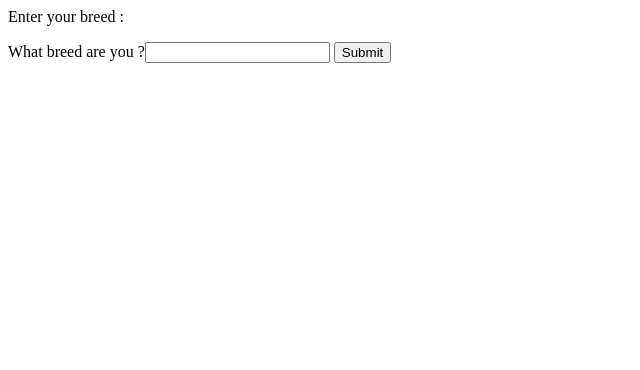
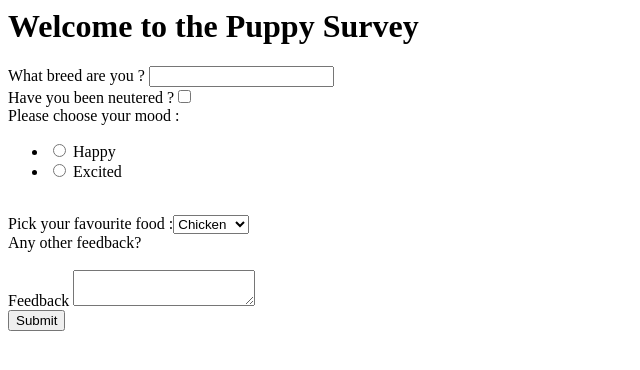
Before and after one commit to Kritika1300/Flask-Practice, a Flask app: page / in a window 1280 px wide. Shown: the top 370 px of the page, without its empty margins (0-640 px from the left). Run offline with Flask 2, Linux system fonts and the light colour scheme.

Commit message:
Flask forms input fields

```diff
--- a/Practice/app.py
+++ b/Practice/app.py
@@ -1,22 +1,41 @@
-from flask import Flask,render_template
+from flask import Flask,render_template,redirect,session,url_for
 from flask_wtf import FlaskForm
-from wtforms import StringField,SubmitField
+from wtforms import (StringField,SubmitField,RadioField,DateTimeField,
+                     SelectField,BooleanField,TextField,TextAreaField)
+from wtforms.validators import DataRequired
 
 app = Flask(__name__)
 
-app.config['SECRET_KEY'] = 'mysecretkey'
+app.config['SECRET_KEY'] = 'secretkey'
 
 class InfoForm(FlaskForm):
-    breed = StringField("What breed are you ?")
+    breed = StringField('What breed are you ?', validators=[DataRequired()])
+    neutered = BooleanField("Have you been neutered ?")
+    mood = RadioField("Please choose your mood :",
+    choices=[ ('mood_one','Happy'), ('mood_two','Excited')] )
+    food_choice = SelectField(u"Pick your favourite food :",
+    choices=[('chi','Chicken'), ('bf','beef'),('pd','Pedigree'), ('fish','Fish')])
+    feedback = TextAreaField()
     submit = SubmitField('Submit')
 
 @app.route('/',methods = ['GET','POST'])
 def index():
-    breed = False
+
     form = InfoForm()
     if form.validate_on_submit():
-        breed = form.breed.data
-        form.breed.data = " "
-    return render_template('index.html',form = form, breed = breed)
+        session['breed'] = form.breed.data
+        session['neutered'] = form.neutered.data
+        session['mood'] = form.mood.data
+        session['food_choice'] = form.food_choice.data
+        session['feedback'] = form.feedback.data
 
-app.run(port = 5000,debug = True)
+        return redirect(url_for('thankyou'))
+
+    return render_template('index.html',form = form)
+
+@app.route('/thankyou')
+def thankyou():
+    return render_template('thankyou.html')
+
+if __name__ == "__main__":
+    app.run(port = 5000,debug = True)
--- a/Practice/templates/index.html
+++ b/Practice/templates/index.html
@@ -1,14 +1,18 @@
-<p>
-{% if breed %}
-The breed you entered is : {{breed}} <br>
-Update it in the form below : <br>
-{% else %}
-Enter your breed :
-{% endif %}
-</p>
+<h1>Welcome to the Puppy Survey</h1>
 
 <form method = "POST">
 {{ form.hidden_tag() }}
-{{ form.breed.label }}{{ form.breed() }}
+{{ form.breed.label }} {{ form.breed }}
+<br>
+{{ form.neutered.label }}{{ form.neutered }}
+<br>
+{{ form.mood.label }}{{ form.mood }}
+<br>
+{{ form.food_choice.label }}{{ form.food_choice }}
+<br>
+Any other feedback?
+<br><br>
+{{ form.feedback.label }}  {{ form.feedback }}
+<br>
 {{ form.submit() }}
 </form>
```
Also changed, not shown: Practice/templates/thankyou.html (+8 -7 lines).
